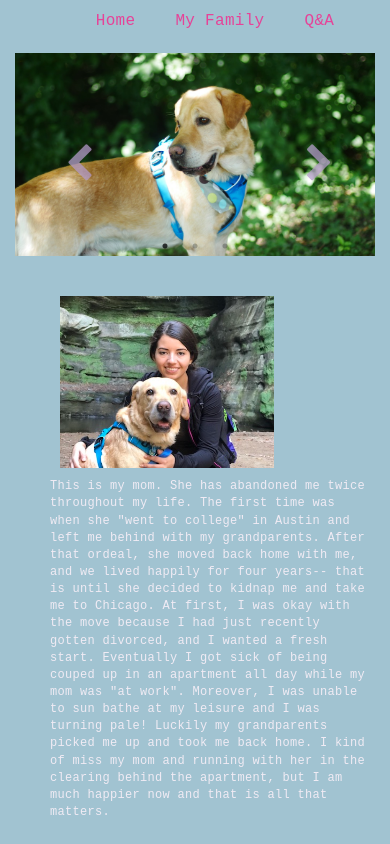
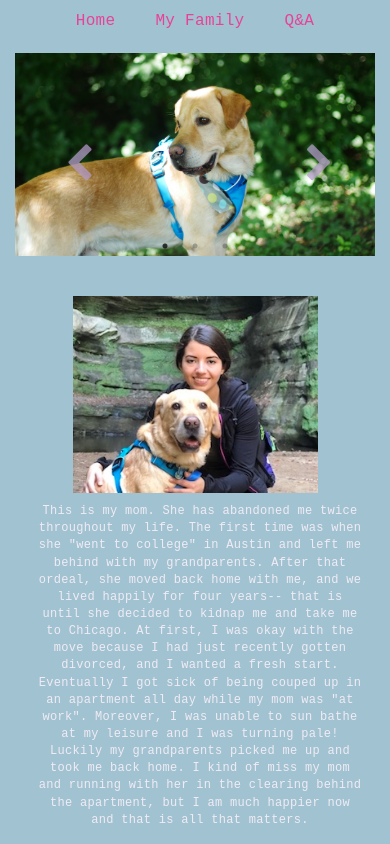
Before and after one commit to gbarboza12/bryan, a React (Create React App) app in the folder client/: page /family in a window 390 px wide. Shown: the top 844 px of the page. Built offline with nearby package versions, Linux system fonts and the light colour scheme.

Commit message:
css changes to nav and family page

```diff
--- a/client/src/App.css
+++ b/client/src/App.css
@@ -12,11 +12,9 @@ html, body {
 
 .navigation {
   width: 100%;
-  z-index: 1000;
   padding-top: 10px;
   padding-bottom: 10px;
   text-align: center;
-   top: 0px;
 }
 .navigation ul li {
   display: inline-block;
@@ -25,17 +23,13 @@ html, body {
   padding: 10px 40px;
   margin: 0 10px;
 }
-.navigation a :first-child {
-  padding-left:  0px;
-}
 
-@media (max-width: 700px){
+@media (max-width: 768px){
   .navigation a  {
     font-size: 16px;
     margin: 0;
-  padding: 10px 20px;
   }
-.navigation a :first-child {
+  .navigation ul li :first-child {
     padding-left:  0px;
   }
 }
@@ -69,50 +63,39 @@ a:hover, a:active {
   width: 100%;
 }
 .mom {
-  display: block;
   margin-bottom: 60px;
   width: 100%;
   display: flex;
 }
 .family_pic {
   max-width: 400px;
-  overflow: visible;
-  margin: 0;
-  text-align: center;
 }
-.family_pic img {
-  width: 100%;
-  max-width: 100%;
-  vertical-align: middle;
-}
-.family_caption{
-  width: 80%;
+.family_caption {
   text-align: left;
   box-sizing: border-box;
   padding-right: 5px;
-  padding-left: 10px;
+  padding-left: 15px;
   font-size: 14px;
 }
-@media screen and (max-width: 700px) {
+@media (max-width: 768px) {
   .mom {
     display: block;
-    padding-left: 30px;
+  }
+  .family_pic {
+    max-width: 400px;
+    margin-left: auto;
+    margin-right: auto;
   }
   .family_caption{
     width: 100%;
     font-size: 12px;
-    padding-right: 0px;
-    padding-left: 0px;
+    text-align: center;
   }
   .family_pic img {
+    display: block;
+    margin-left: auto;
+    margin-right: auto;
     width: 70%;
-    vertical-align: bottom;
     padding-bottom: 10px;
-    padding-left: 10px;
   }
 }
-
-figure {
-  display: flex;
-  align-items: center;
-}
```
Also changed, not shown: client/src/images/mom.jpg. Lines whose indentation alone changed are shown as unchanged.
